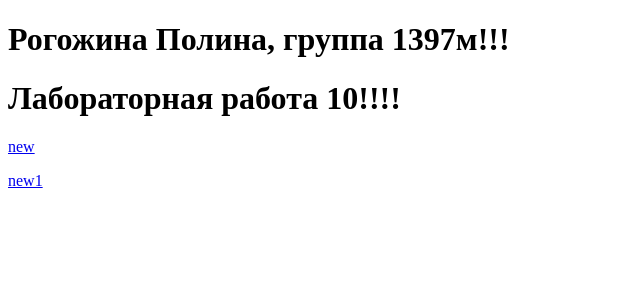
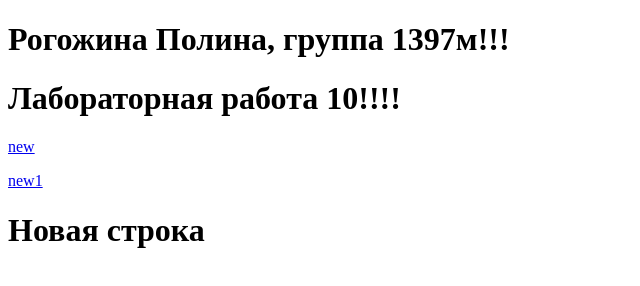
Before and after one commit to Polina2797/polina_rogozhina.github.io, a plain HTML site: page index.html in a window 1280 px wide. Shown: the whole page, without its empty margins (0-640 px from the left). Drawn offline with Linux system fonts and the light colour scheme.

Commit message:
Новый

```diff
--- a/index.html
+++ b/index.html
@@ -7,6 +7,9 @@
 <p><h1>Лабораторная работа 10!!!!</h1></p>
 <p><a href='new.html'>new</a></p>
 <p><a href='new1.html'>new1</a></p>
+
+<p><h1>Новая строка</h1></p>
+
 <footer></footer>
 </body>
 </html>
```
